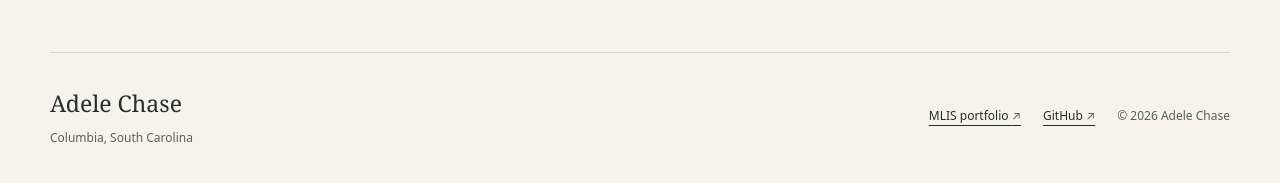
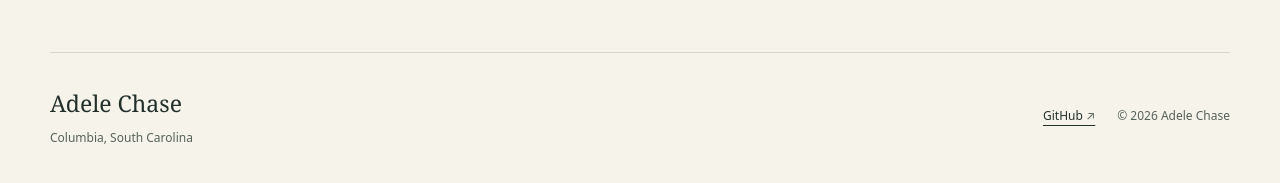
Before and after one commit to adelechase/adelechase.github.io, a Jekyll site: the page built from librarian/index.html, in a window 1280 px wide and 900 px high, scrolled down 1539 px. Shown: the part 710-893 px from the top of the window. Built offline with Jekyll 4.4.1, drawn with Linux system fonts in a browser that asks for light colours.

Commit message:
Remove MLIS portfolio link from shared site footer

```diff
--- a/_layouts/default.html
+++ b/_layouts/default.html
@@ -26,7 +26,7 @@
   <main id="main">{{ content }}</main>
   <footer class="site-footer wrap">
     <div><a class="footer-name" href="{{ '/librarian/' | relative_url }}">Adele Chase</a><p>{{ site.data.profile.location }}</p></div>
-    <div class="footer-links"><a href="{{ site.data.profile.mlis_url }}">MLIS portfolio <span aria-hidden="true">↗</span></a><a href="{{ site.data.profile.github_url }}">GitHub <span aria-hidden="true">↗</span></a><span>© {{ 'now' | date: '%Y' }} Adele Chase</span></div>
+    <div class="footer-links"><a href="{{ site.data.profile.github_url }}">GitHub <span aria-hidden="true">↗</span></a><span>© {{ 'now' | date: '%Y' }} Adele Chase</span></div>
   </footer>
 </body>
 </html>
```
